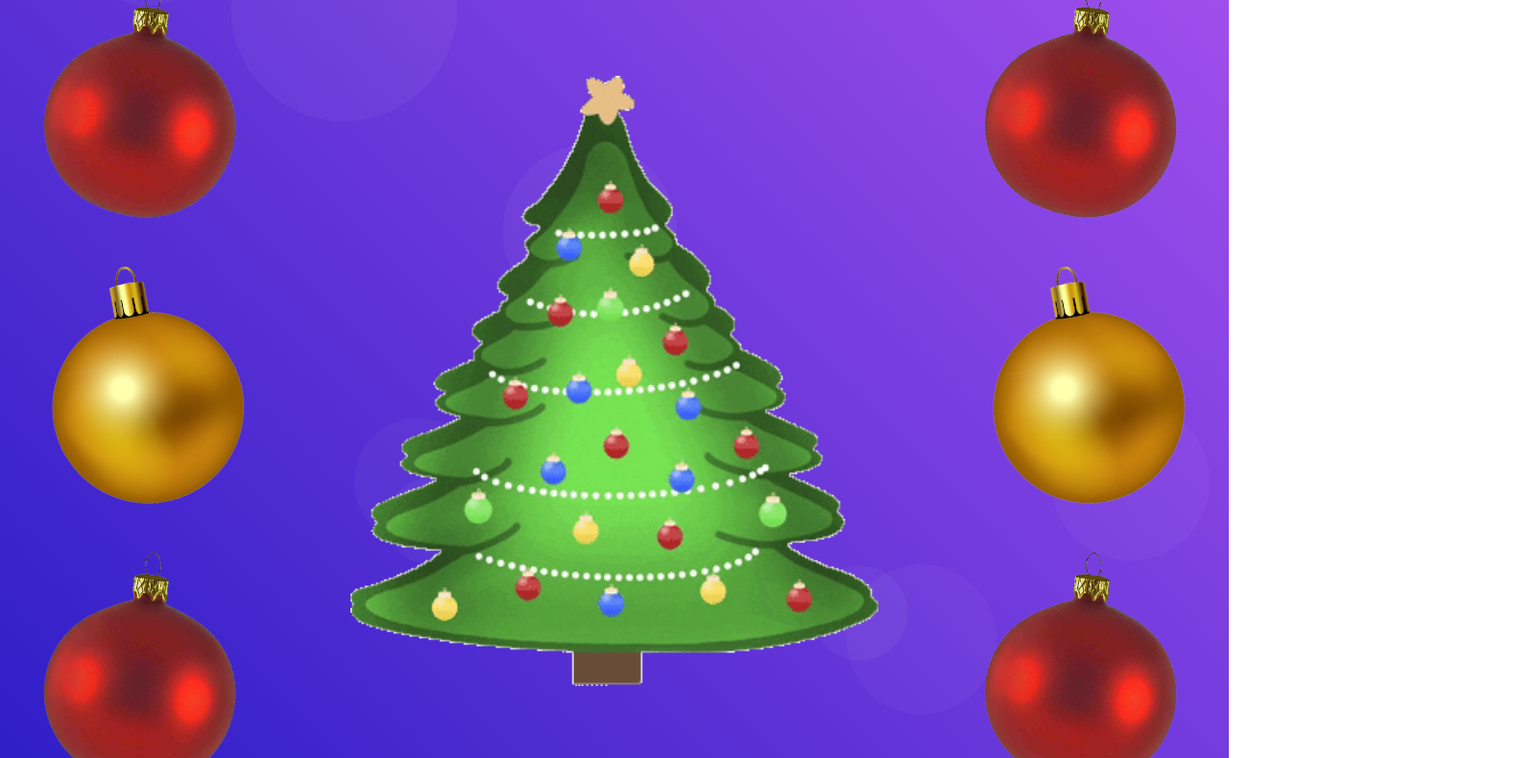
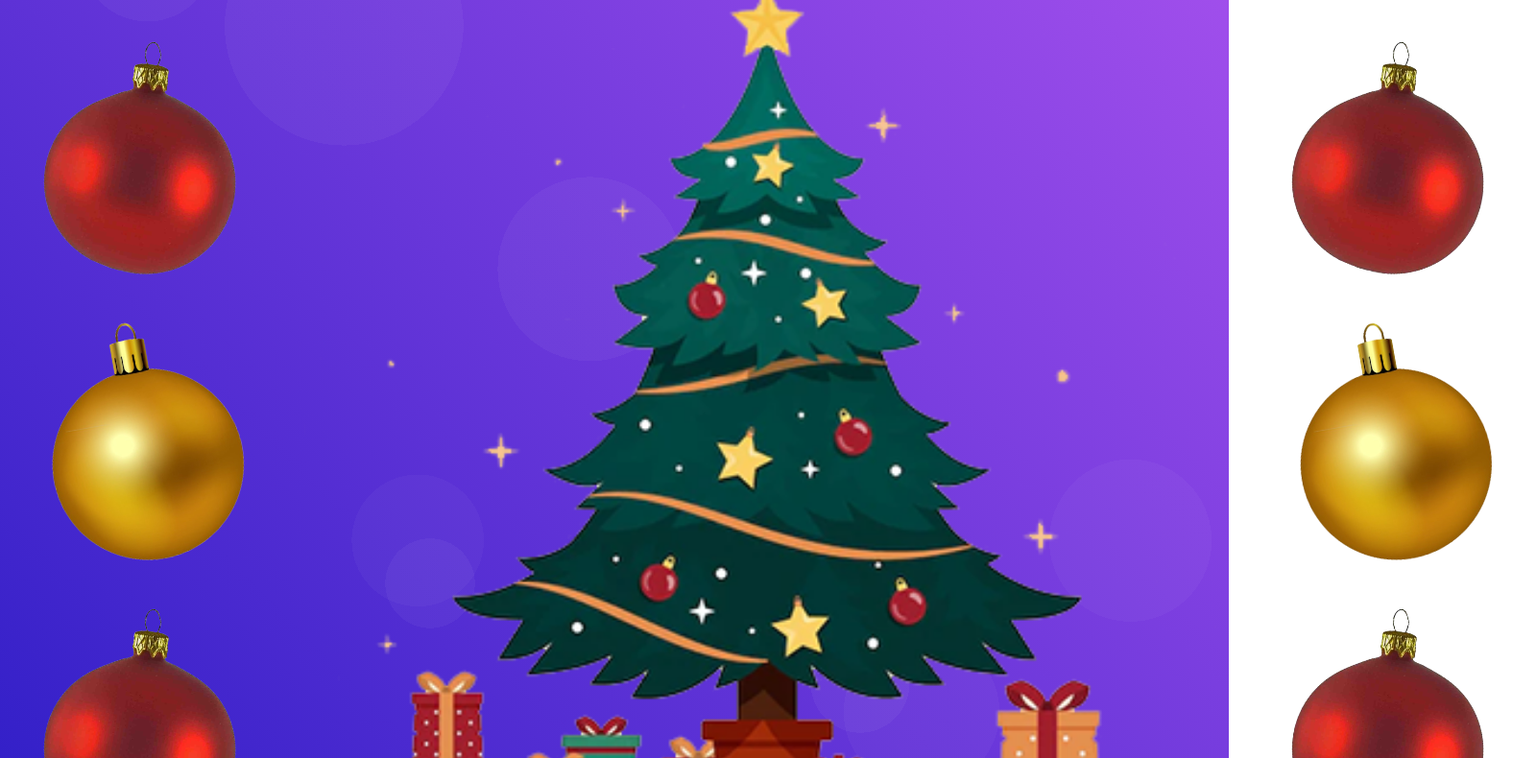
Before and after one commit to Kyosuke01/noel-NSI, a plain HTML site: page index.html in a window 1280 px wide. Shown: the part 489-1279 px from the top of the page at 96% size, 1600 px wide, since content can reach past the window. Drawn offline with nearby package versions, Linux system fonts and the light colour scheme; a web font is replaced by a local one.

Commit message:
in home we edited the tree.

```diff
--- a/css/home.css
+++ b/css/home.css
@@ -163,7 +163,7 @@
 
 .sapin-home {
   z-index: 1;
-  width: 550px;
+  width: 1000px;
 }
 
 .gifts {
--- a/index.html
+++ b/index.html
@@ -67,7 +67,7 @@
 
 			<!-- Sapin animé -->
 			<div>
-				<img class="sapin-home" src="images/sapin-home.gif" alt="sapin.gif" draggable="false">
+				<img class="sapin-home" src="images/sapin.png" alt="sapin.gif" draggable="false">
 			</div>
 
 			<!-- boules de noels à droite -->
```
Also changed, not shown: images/guirlande.png (deleted), images/home-gift.png (deleted), images/sapin-home.gif (deleted), images/sapin.png (added).
